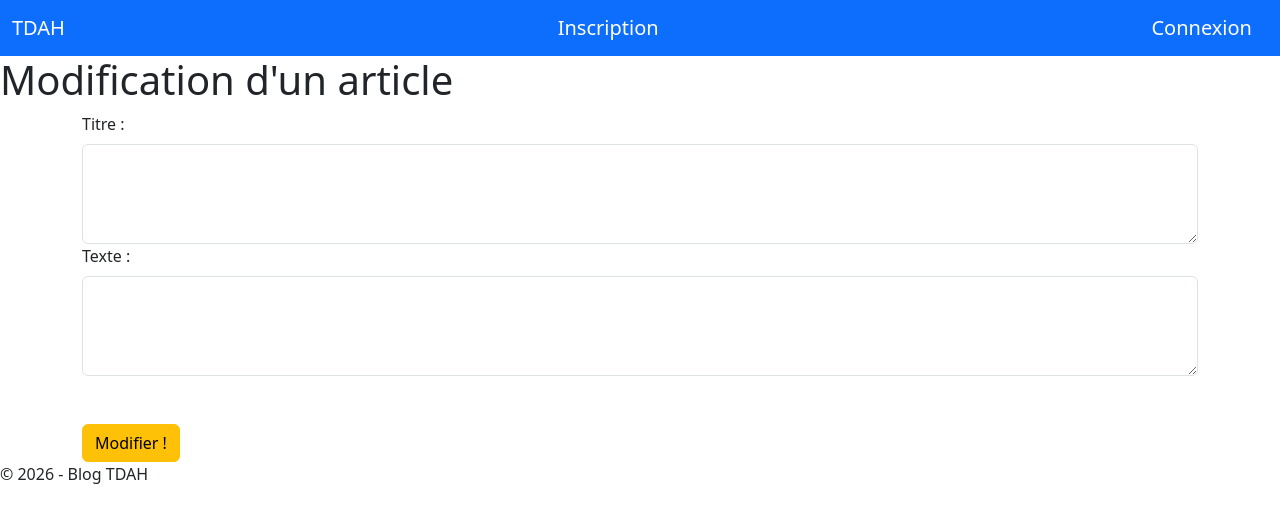
After one commit to lamia8512/Site_tdah, a PHP site: the page made by src/Views/editArticle.view.php in a window 1280 px wide. The commit adds this page. Shown: the top 523 px of the page. Run offline with PHP 8.4, Linux system fonts and the light colour scheme; the template is opened without the code that fills it, so the values that code supplies are empty; some libraries are stand-ins or nearby versions.

Commit message:
modifier un article par son id

```diff
--- a/public/index.php
+++ b/public/index.php
@@ -16,6 +16,7 @@ $router->addRoute('/deconnexion', 'SessionController', 'logout');
 $router->addRoute('/ajoutArticle', 'ArticleController', 'addArticle');
 $router->addRoute('/articles', 'ArticleController', 'getAllArticles');
 $router->addRoute('/affichArticle', 'ArticleController', 'getArticleById');
+$router->addRoute('/modifArticle', 'ArticleController', 'editArticle');
 
 //permet d'exécuter la requête en définissant les routes indiquées
 $router->handleRequest();
--- a/src/Utils/AbstractController.php
+++ b/src/Utils/AbstractController.php
@@ -53,7 +53,7 @@ abstract class AbstractController
                 break;
             case 'article':
                 if(!preg_match($regexText, $valueInput)){
-                    $this->arrayError['article'] = 'Merci de renseigner un texte correcte!';
+                    $this->errors[$nameInput] = 'Merci de renseigner un texte correcte!';
                 }
                 break;
         }
--- /dev/null
+++ b/src/Views/editArticle.view.php
@@ -0,0 +1,46 @@
+<?php
+//Cette instruction permet de charger et afficher la vue head.view.php qu'une seule fois en allant dans le sous-dossier partials qui est situé dans le dossier Views, cette vue affiche l'en-tête de la page
+require_once(__DIR__ . "/partials/head.view.php");
+?>
+<!-- Titre du formulaire (<h1> est une balise HTML de titre principal)-->
+<h1>Modification d'un article</h1>
+<!--la méthode POST envoie les données (champs de formulaire) du client au serveur-->
+<form method="POST">
+    <!-- Conteneur principal qui centre et limite la largeur du contenu (la classe "container" est une classe CSS Bootstrap) -->
+    <div class="container">
+        <!-- Classe Bootstrap qui sert à regrouper un champ de formulaire avec son label -->
+        <div class="form-group">
+            <!-- L'élément label permet de donner un intitulé à un champ de formulaire -->
+            <label for="title" class="form-label">Titre :</label>
+            <!-- Cette ligne crée un champ de formulaire qui affiche le titre actuel de l’article (affiche le titre actuel de l’article et permet à l’utilisateur de le modifier en envoyant la nouvelle valeur) -->
+            <textarea class="form-control" id="title" name="title" style="height: 100px"><?= $myArticle->getTitle(); ?></textarea>
+            <?php
+            //s'il existe une erreur dans le titre dans le tableau d'erreur
+            if(isset($this->errors['title'])){
+                ?>
+                    <!-- Dans un éccho php, on affiche l'erreur qu'il y a dans le titre -->
+                    <p class="text-danger"><?= $this->errors['title']?></p>
+                <?php
+            }
+            ?>
+            <!-- L'élément label permet de donner un intitulé à un champ de formulaire -->
+            <label for="article" class="form-label">Texte :</label>
+            <!-- Cette ligne crée un champ de formulaire qui affiche le contenu actuel de l’article (affiche le contenu actuel de l’article et permet à l’utilisateur de le modifier en envoyant la nouvelle valeur) -->
+            <textarea class="form-control" id="article" name="article" style="height: 100px"><?= $myArticle->getText(); ?></textarea>
+            <?php
+            //s'il existe une erreur dans le contenu de l'article dans le tableau d'erreur
+            if(isset($this->errors['article'])){
+                ?>
+                    <!-- Dans un éccho php, on affiche l'erreur qu'il y a dans le contenu de l'article -->
+                    <p class="text-danger"><?= $this->errors['article']?></p>
+                <?php
+            }
+            ?>
+        </div>
+         <!-- Création d'un bouton de type sumbit pour envoyer les nouvelles données du formulaire au serveur (name permet de récupérer la méthode editArticle dans ArticleController) -->
+        <button type="submit" name="editArticle" class="btn btn-warning mt-5">Modifier !</button>
+    </div>
+</form>
+<?php
+//Cette instruction permet de charger et afficher la vue footer.view.php qu'une seule fois en allant dans le sous-dossier partials qui est situé dans le dossier Views, cette vue affiche le pied de page
+require_once(__DIR__ . "/partials/footer.view.php");
```
Also changed, not shown: src/Controllers/ArticleController.php (+55 -2 lines), src/Models/Article.php (+13 -0 lines), src/Views/addArticle.view.php (+6 -6 lines), src/Views/showArticle.view.php (+10 -0 lines).
